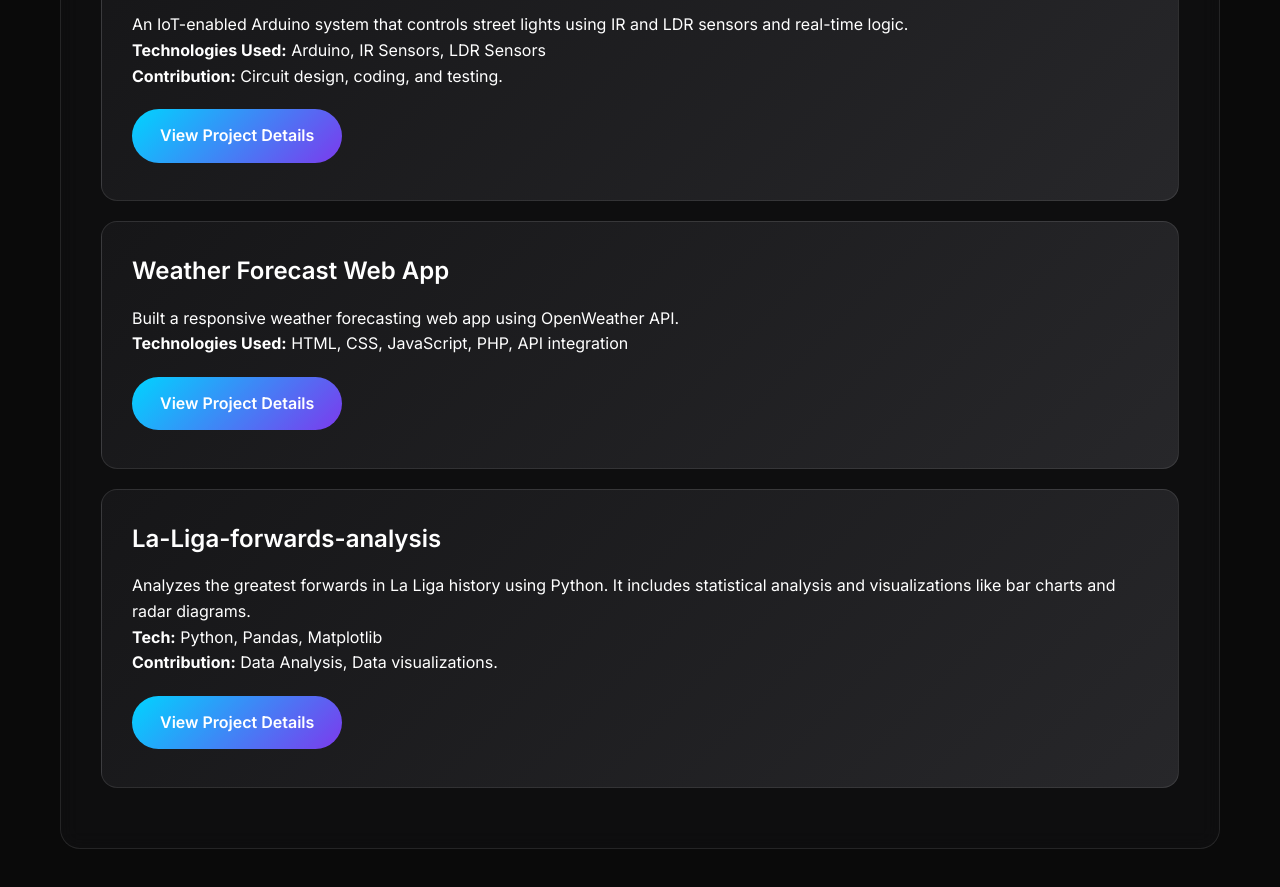
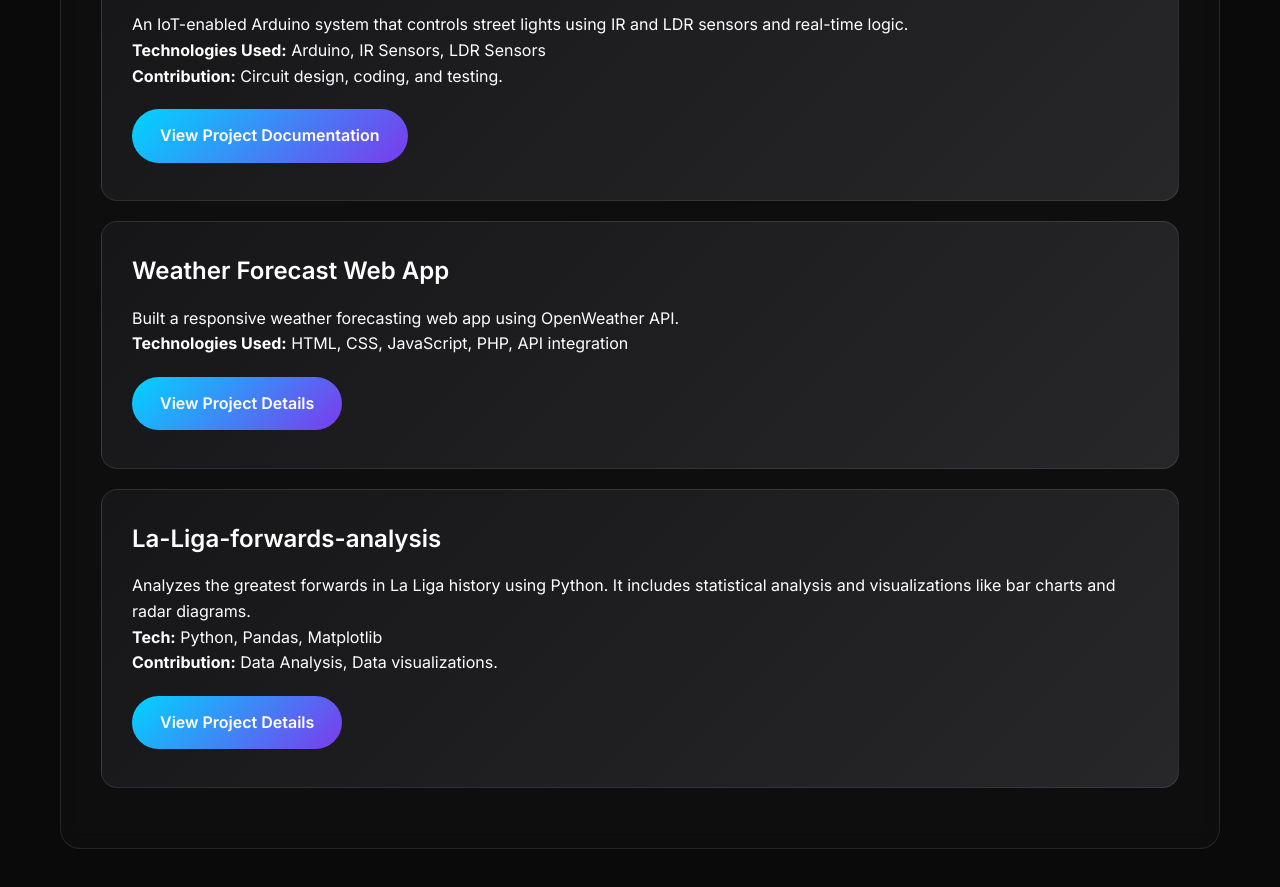
Before and after one commit to danishsyed-dev/SYED_DANISH_ALI, a plain HTML site: page index.html in a window 1280 px wide. Shown: the part 2764-3651 px from the top of the page. Drawn offline with Linux system fonts and the light colour scheme.

Commit message:
index.html

```diff
--- a/index.html
+++ b/index.html
@@ -573,7 +573,7 @@
           <strong>Contribution:</strong> Circuit design, coding, and testing.
         </p>
         <a class="button" href="(FINAL)SMART HIGHWAY LIGHT WITH MOVEMENT DETECTOR USING ARDUINO.pdf" target="_blank">
-          <span>View Project Details</span>
+          <span>View Project Documentation</span>
         </a>
       </div>
 
```
